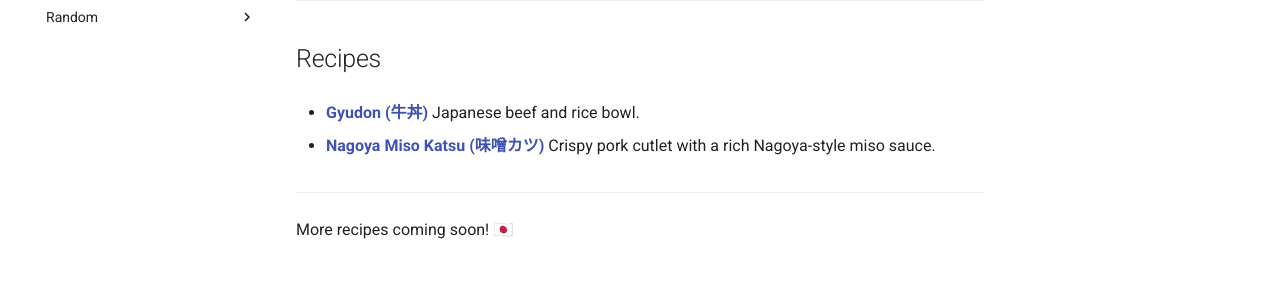
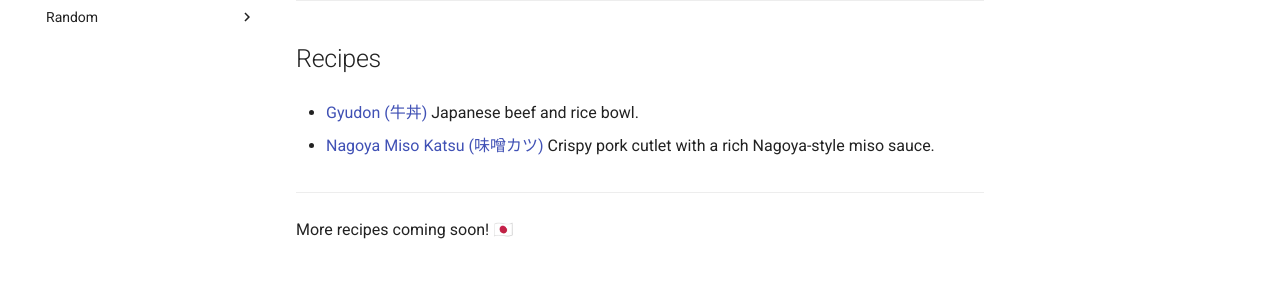
Before and after one commit to glerk/my-cookbook, an MkDocs documentation site: the page built from docs/Japanese/index.md, in a window 1280 px wide. Shown: the part 256-549 px from the top of the page. Built offline with MkDocs 1.6.1 and Material for MkDocs 9.7.7, drawn with Linux system fonts in a browser that asks for light colours.

Commit message:
vault backup: 2026-10-05 00:18:40

```diff
--- a/docs/Japanese/index.md
+++ b/docs/Japanese/index.md
@@ -6,10 +6,10 @@ A collection of Japanese recipes, including dishes we've learned, favorites we'v
 
 ## Recipes
 
-* **[Gyudon (牛丼)](gyudon.md)**
+* [Gyudon (牛丼)](gyudon.md)
   Japanese beef and rice bowl.
 
-* **[Nagoya Miso Katsu (味噌カツ)](miso-katsu.md)**
+* [Nagoya Miso Katsu (味噌カツ)](miso-katsu.md)
   Crispy pork cutlet with a rich Nagoya-style miso sauce.
 
 ---
```
Also changed, not shown: 1 other file.
